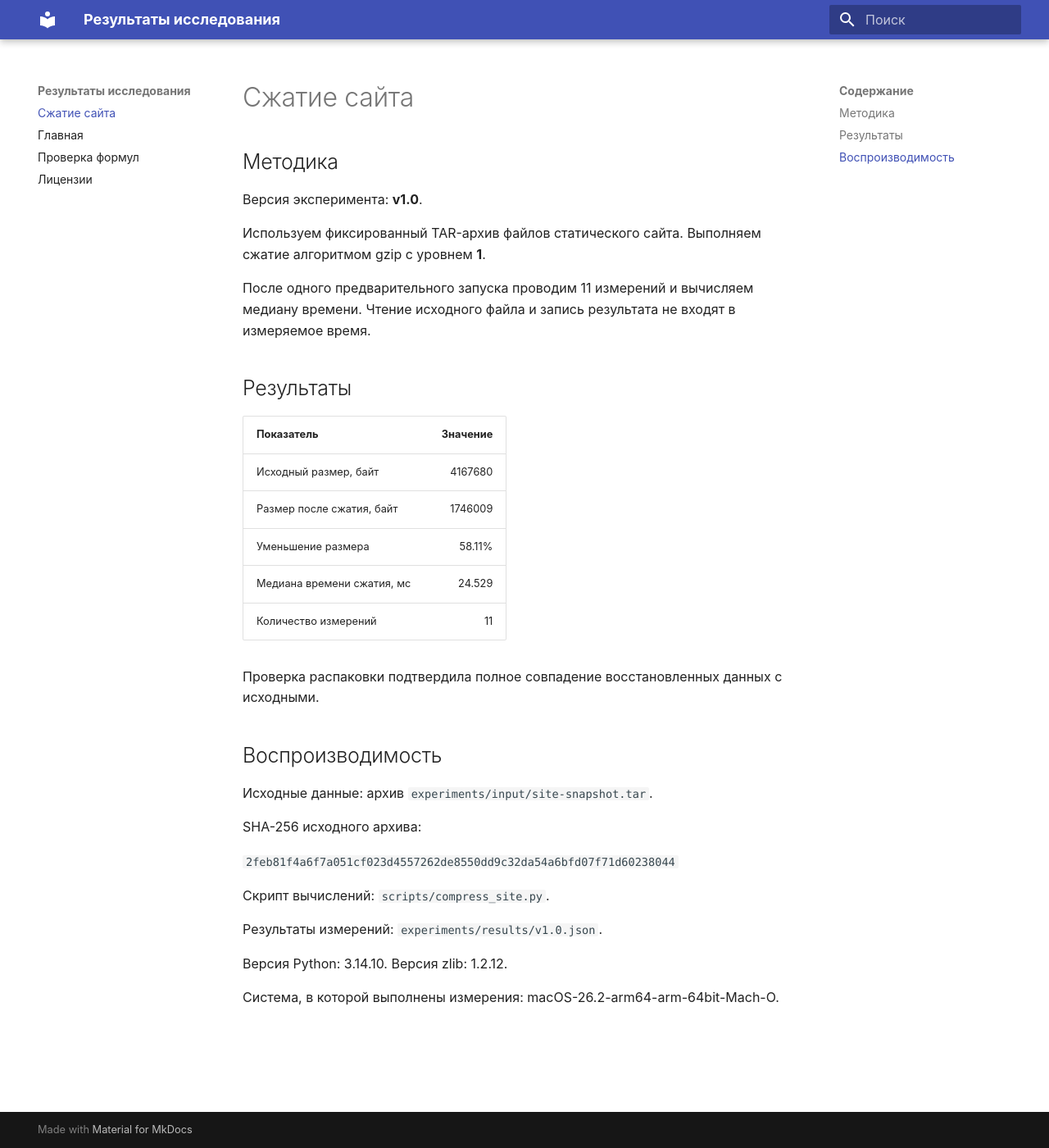
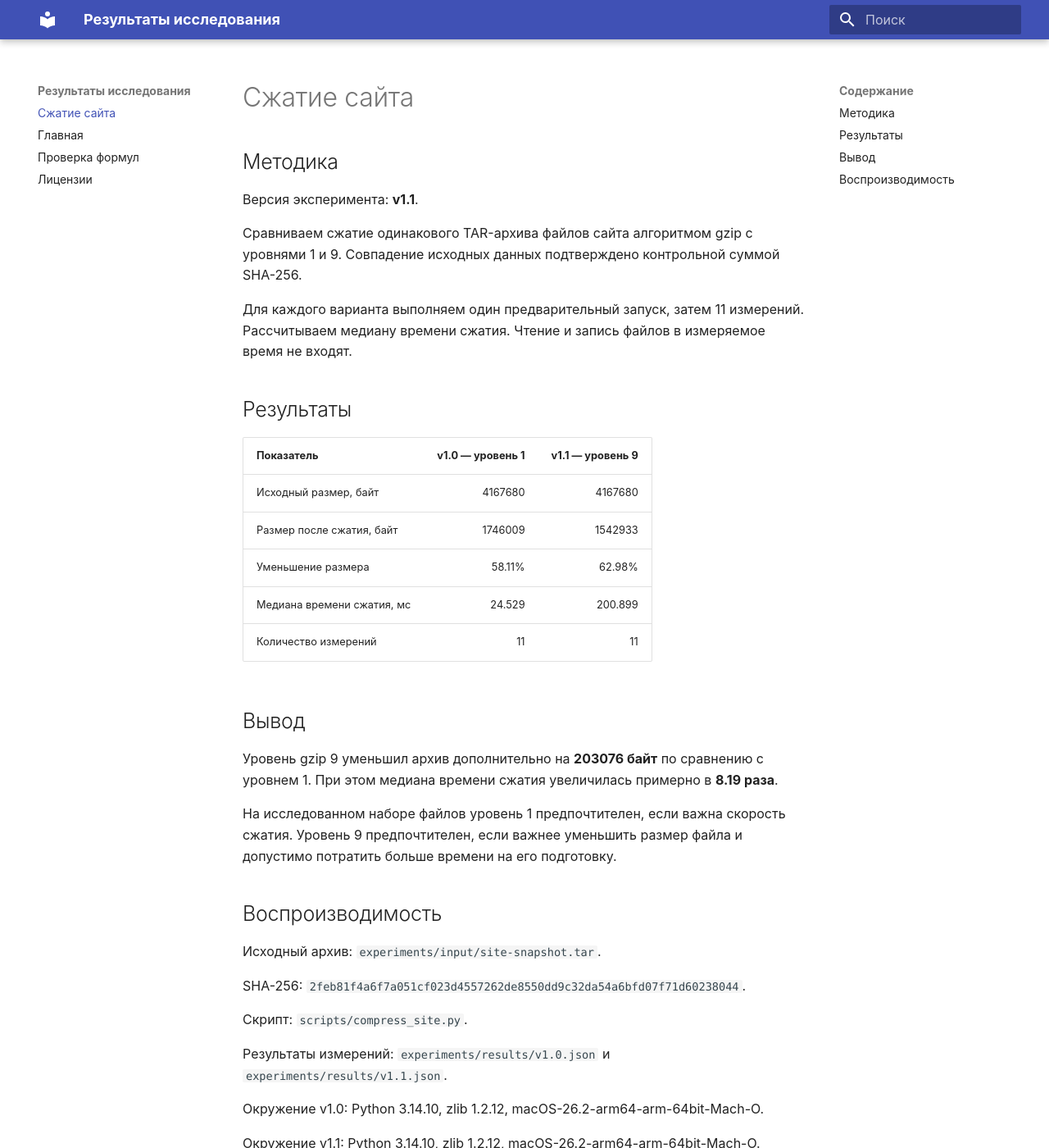
Before and after one commit to sunecit/research-site, an MkDocs documentation site: the page built from docs/compression.md, in a window 1280 px wide and 1400 px high. Shown: the whole window at 82% size. Built offline with MkDocs 1.6.1 and Material for MkDocs 9.7.7, drawn with Linux system fonts in a browser that asks for light colours; nearby versions of some CDN libraries; library files that are not in the unit come from our copies; the version menu is left out.

Commit message:
Добавим результаты сжатия для версии v1.1

```diff
--- a/docs/compression.md
+++ b/docs/compression.md
@@ -2,40 +2,48 @@
 
 ## Методика
 
-Версия эксперимента: **v1.0**.
+Версия эксперимента: **v1.1**.
 
-Используем фиксированный TAR-архив файлов статического сайта.
-Выполняем сжатие алгоритмом gzip с уровнем **1**.
+Сравниваем сжатие одинакового TAR-архива файлов сайта
+алгоритмом gzip с уровнями 1 и 9.
+Совпадение исходных данных подтверждено контрольной суммой SHA-256.
 
-После одного предварительного запуска проводим
-11 измерений и вычисляем медиану времени.
-Чтение исходного файла и запись результата не входят в измеряемое время.
+Для каждого варианта выполняем один предварительный запуск,
+затем 11 измерений. Рассчитываем медиану времени сжатия.
+Чтение и запись файлов в измеряемое время не входят.
 
 ## Результаты
 
-| Показатель | Значение |
-|---|---:|
-| Исходный размер, байт | 4167680 |
-| Размер после сжатия, байт | 1746009 |
-| Уменьшение размера | 58.11% |
-| Медиана времени сжатия, мс | 24.529 |
-| Количество измерений | 11 |
+| Показатель | v1.0 — уровень 1 | v1.1 — уровень 9 |
+|---|---:|---:|
+| Исходный размер, байт | 4167680 | 4167680 |
+| Размер после сжатия, байт | 1746009 | 1542933 |
+| Уменьшение размера | 58.11% | 62.98% |
+| Медиана времени сжатия, мс | 24.529 | 200.899 |
+| Количество измерений | 11 | 11 |
 
-Проверка распаковки подтвердила полное совпадение
-восстановленных данных с исходными.
+## Вывод
+
+Уровень gzip 9 уменьшил архив дополнительно на **203076 байт**
+по сравнению с уровнем 1. При этом медиана времени сжатия
+увеличилась примерно в **8.19 раза**.
+
+На исследованном наборе файлов уровень 1 предпочтителен,
+если важна скорость сжатия. Уровень 9 предпочтителен,
+если важнее уменьшить размер файла и допустимо потратить
+больше времени на его подготовку.
 
 ## Воспроизводимость
 
-Исходные данные: архив `experiments/input/site-snapshot.tar`.
+Исходный архив: `experiments/input/site-snapshot.tar`.
 
-SHA-256 исходного архива:
+SHA-256: `2feb81f4a6f7a051cf023d4557262de8550dd9c32da54a6bfd07f71d60238044`.
 
-`2feb81f4a6f7a051cf023d4557262de8550dd9c32da54a6bfd07f71d60238044`
+Скрипт: `scripts/compress_site.py`.
 
-Скрипт вычислений: `scripts/compress_site.py`.
+Результаты измерений:
+`experiments/results/v1.0.json` и `experiments/results/v1.1.json`.
 
-Результаты измерений: `experiments/results/v1.0.json`.
+Окружение v1.0: Python 3.14.10, zlib 1.2.12, macOS-26.2-arm64-arm-64bit-Mach-O.
 
-Версия Python: 3.14.10. Версия zlib: 1.2.12.
-
-Система, в которой выполнены измерения: macOS-26.2-arm64-arm-64bit-Mach-O.
+Окружение v1.1: Python 3.14.10, zlib 1.2.12, macOS-26.2-arm64-arm-64bit-Mach-O.
```
Also changed, not shown: 3 other files.
